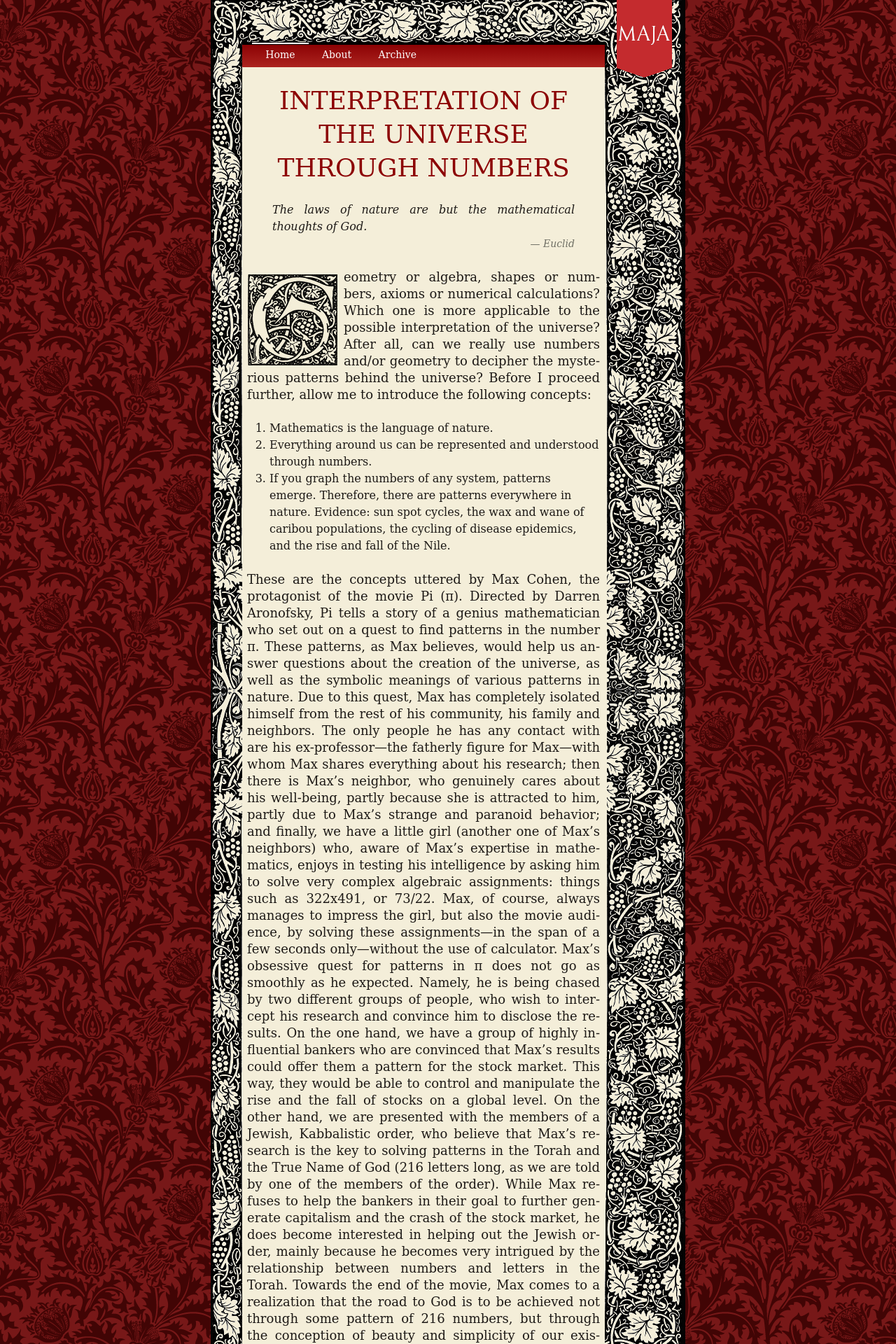
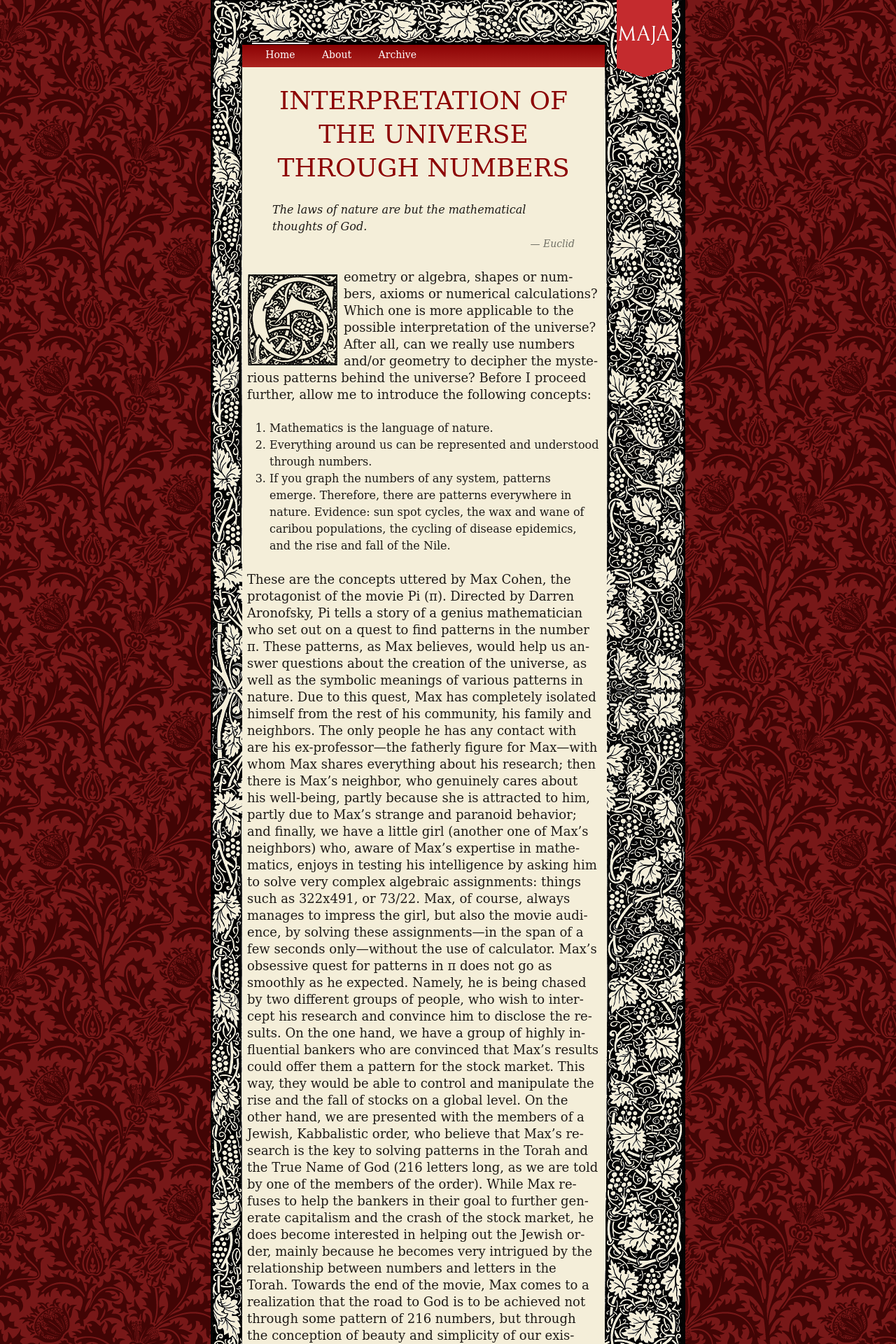
Before and after one commit to mpasovic/majapasovic.org, a Jekyll site: the page built from index.html, in a window 1280 px wide. Shown: the top 1920 px of the page at 70% size. Built offline with Jekyll 4.4.1, drawn with Linux system fonts in a browser that asks for light colours; some web fonts are replaced.

Commit message:
css update

```diff
--- a/_sass/_style.scss
+++ b/_sass/_style.scss
@@ -47,7 +47,7 @@ h3{font-size:2.1em/* 21px */;line-height:1.143/* 24px = 1 line */;margin-bottom:
 
 h4,h5,h6,p,pre,ul,dl,form{font-size:1.8em/* 18px */;line-height:1.3334/* 24px = 1 line */;margin-bottom:1.3334em/* 24px = 1 line;*/;}
 
-article p{text-align:justify;-webkit-hyphens:auto;-moz-hyphens:auto;hyphens:auto;}
+article p{text-align:left;-webkit-hyphens:auto;-moz-hyphens:auto;hyphens:auto;}
 article>p+p,article>p+aside+p{text-indent:1.3334em/* 24px */;margin-top:-1.3334em/* -24px */;}
 article>p+p>img,article>p+aside+p>img{padding-top:1.3334em/* 24px */;}
 article>p:first-child{text-indent:0;}
```
